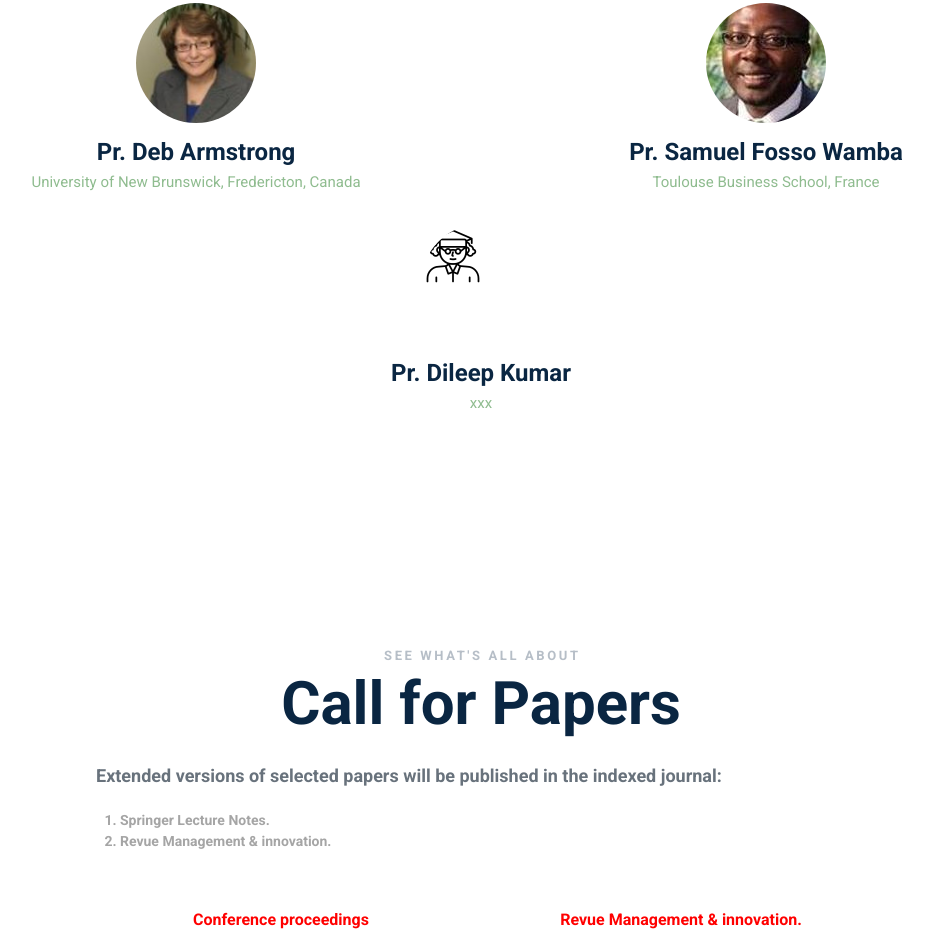
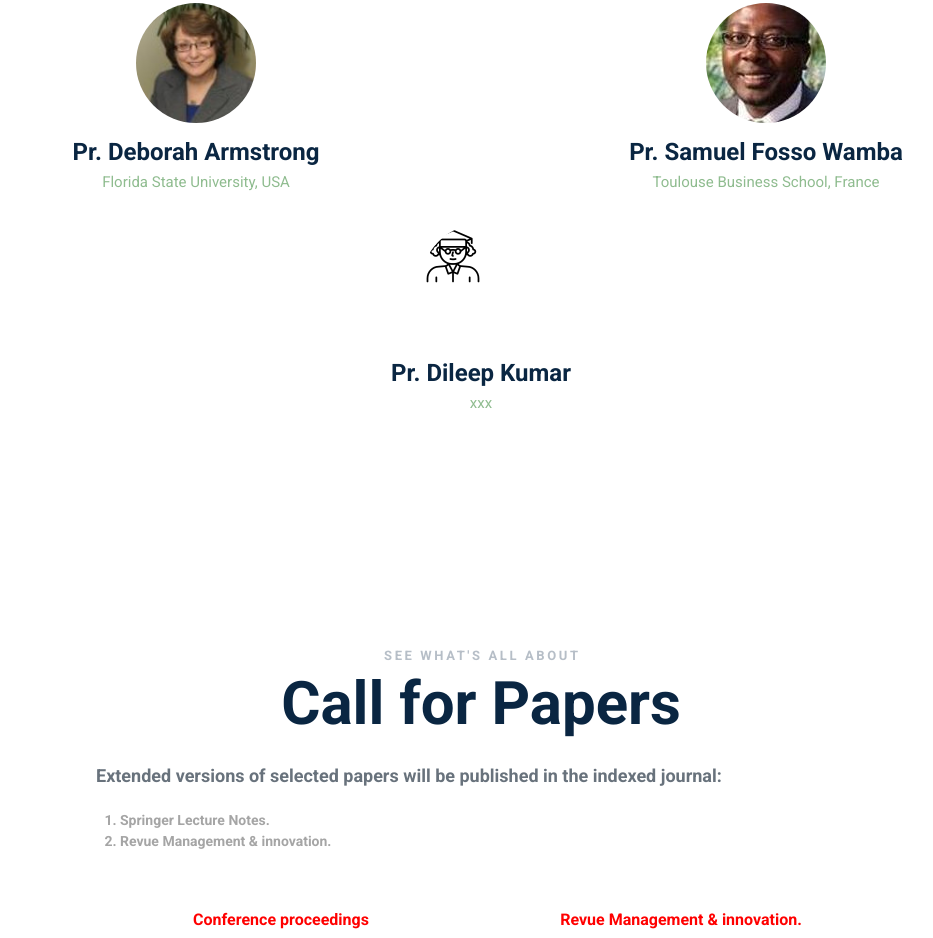
Before and after one commit to lachgar/test3, a plain HTML site: page index.html in a window 1280 px wide. Shown: the part 3453-4391 px from the top of the page, without its empty margins (159-1092 px from the left). Drawn offline with Linux system fonts and the light colour scheme.

Commit message:
commites

```diff
--- a/index.html
+++ b/index.html
@@ -377,9 +377,9 @@
                             <div class="speaker">
                                 <div class="sp_img"><img alt="" src="images/Deb_Armstrong.jpg"></div>
 
-                                <h4>Pr. Deb Armstrong </h4>
+                                <h4>Pr. Deborah Armstrong </h4>
 
-                                <p class="speaker_label">University of New Brunswick, Fredericton, Canada</p>
+                                <p class="speaker_label">Florida State University, USA</p>
 
                                 <!--                                <p>XXX XXXX <span id="more_sp2">XXX XXXX</span><br>
                                                                     <span class="read-s" id="myBtn-sp2" onclick="myFunction('dots_sp2', 'more_sp2', 'myBtn-sp2')">Show more</span></p>-->
```
